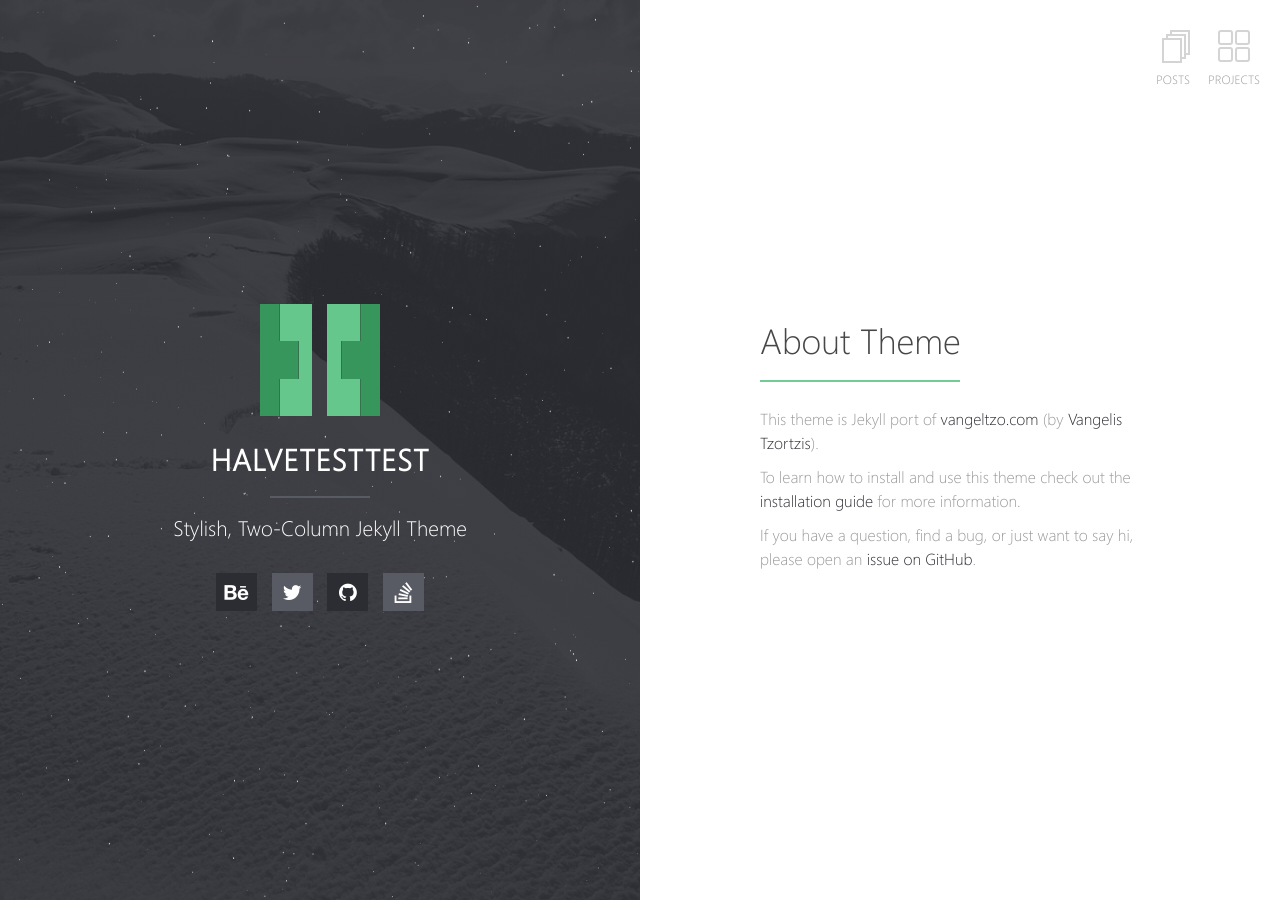
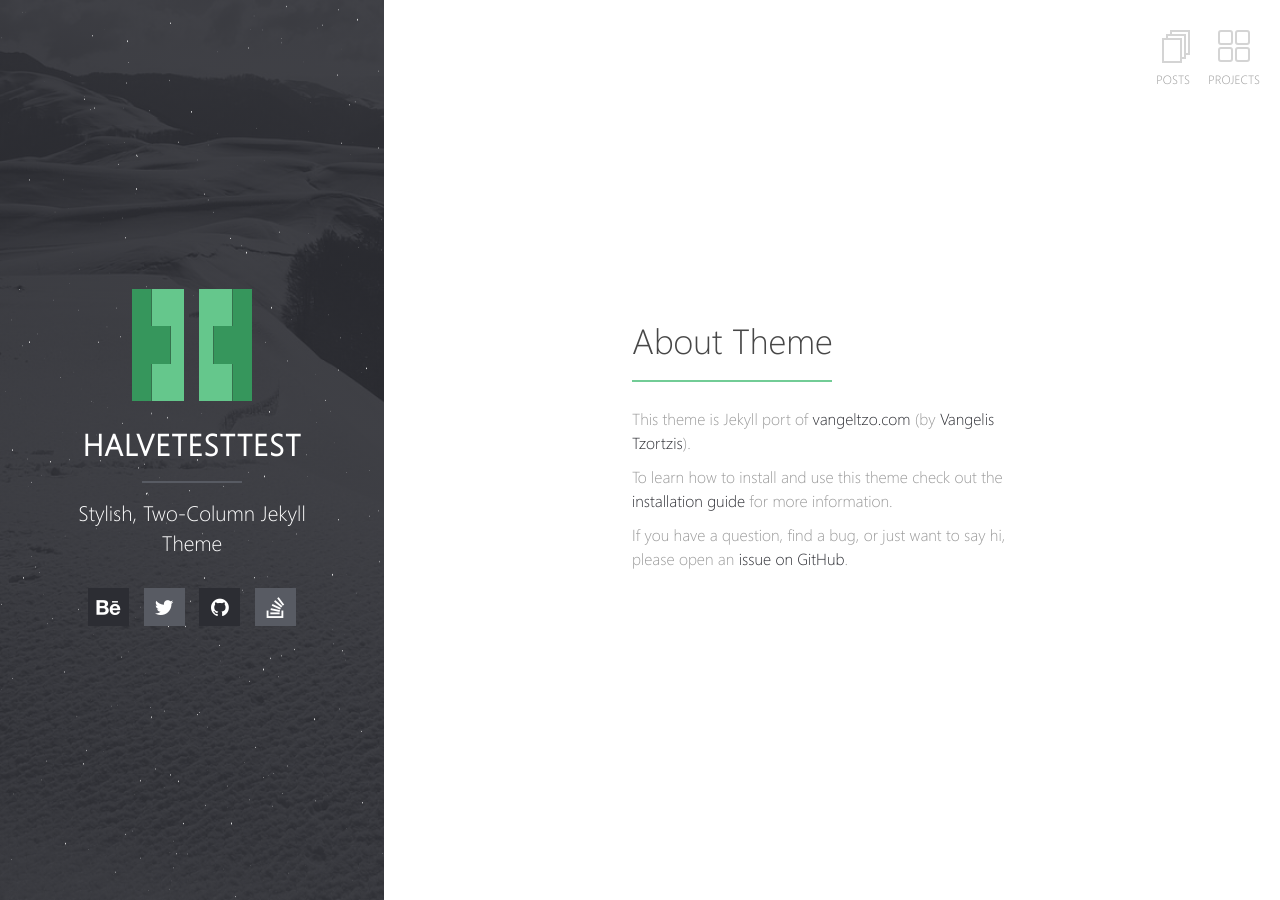
Before and after one commit to TolgaTatli/Halve, a Jekyll site: the page built from index.md, in a window 1280 px wide. Built offline with Jekyll 4.4.1, drawn with Linux system fonts in a browser that asks for light colours; our own code applies the rules of GitHub Pages for plain Markdown files.

Commit message:
Update _site.scss

```diff
--- a/assets/_sass/_site.scss
+++ b/assets/_sass/_site.scss
@@ -1,5 +1,6 @@
 .block-left {
   float: left;
+  width: 30%;
   .content {
     z-index: 1;
     position: relative;
@@ -8,12 +9,13 @@
 
 .block-right {
   float: right;
+  width: 70%;
   overflow-y: auto;
 }
 
 .block-left,
 .block-right {
-  width: 50%;
+  //width: 50%;
   height: 100%;
   position: relative;
   display: table;
```
